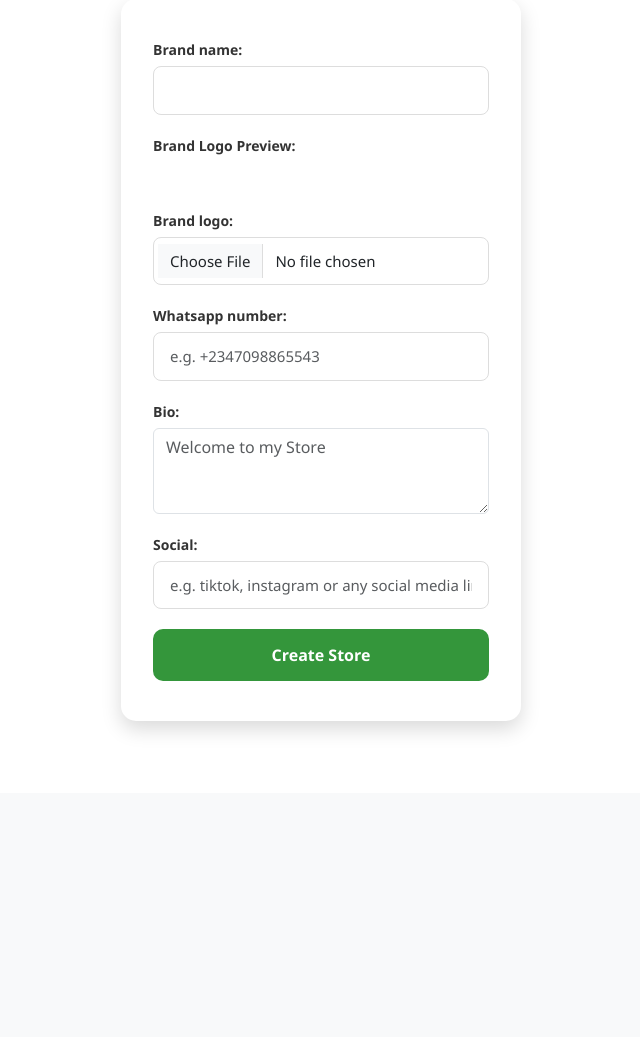
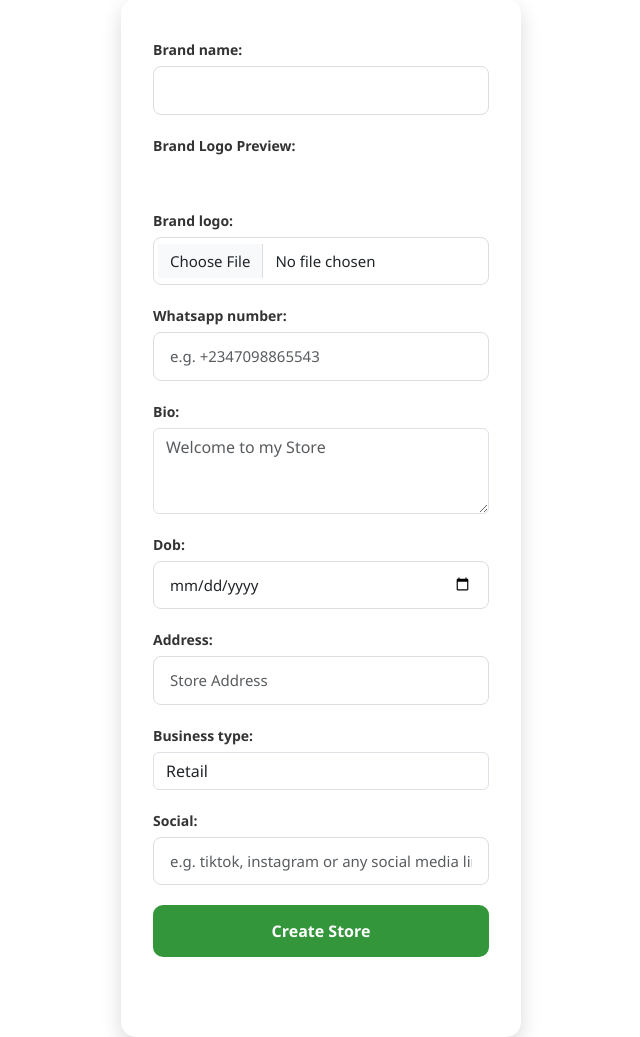
Before and after one commit to Improvisionwebber/waapfolio-01, a Django app: page /store/create/ in a window 1280 px wide. Shown: the part 107-1144 px from the top of the page, without its empty margins (319-959 px from the left). Before the commit the page ends 837 px from the top, so only its background shows below. Run offline with Django 5.2, Linux system fonts and the light colour scheme; a user stored in the database is signed in; data comes from the database, SQL or seed files in the repository; both versions use the stored data as it was after the commit; some libraries are stand-ins or nearby versions.

Commit message:
LESSGOOO

```diff
--- a/app/forms.py
+++ b/app/forms.py
@@ -22,20 +22,62 @@ class CustomClearableFileInput(ClearableFileInput):
 
 class StoreForm(forms.ModelForm):
     whatsapp_number = forms.CharField(
-        widget=forms.TextInput(attrs={'class': 'form-control', 'id': 'phone', 'placeholder': 'e.g. +2347098865543'})
+        widget=forms.TextInput(attrs={
+            'class': 'form-control',
+            'id': 'phone',
+            'placeholder': 'e.g. +2347098865543'
+        })
     )
+
     Bio = forms.CharField(
-        widget=forms.Textarea(attrs={'class': 'form-control', 'placeholder': 'Welcome to my Store', 'rows': 3})
+        widget=forms.Textarea(attrs={
+            'class': 'form-control',
+            'placeholder': 'Welcome to my Store',
+            'rows': 3
+        })
     )
+
     social = forms.URLField(
-        widget=forms.TextInput(attrs={'class': 'form-control', 'placeholder': 'e.g. tiktok, instagram or any social media link '})
+        required=False,
+        widget=forms.TextInput(attrs={
+            'class': 'form-control',
+            'placeholder': 'e.g. tiktok, instagram or any social media link'
+        })
     )
+
+    # --- NEW FIELDS ---
+    dob = forms.DateField(
+        required=False,
+        widget=forms.DateInput(attrs={
+            'class': 'form-control',
+            'type': 'date',
+            'placeholder': 'Date of Birth'
+        })
+    )
+
+    address = forms.CharField(
+        required=False,
+        widget=forms.TextInput(attrs={
+            'class': 'form-control',
+            'placeholder': 'Store Address'
+        })
+    )
+
+    business_type = forms.ChoiceField(
+        required=False,
+        choices=Store.BUSINESS_CHOICES,
+        widget=forms.Select(attrs={
+            'class': 'form-control'
+        })
+    )
+
     class Meta:
         model = Store
-        fields = ['brand_name', 'brand_logo', 'whatsapp_number', 'Bio', 'social']  # slug not included
+        fields = ['brand_name', 'brand_logo', 'whatsapp_number', 'Bio', 'social', 'dob', 'address', 'business_type']  # slug not included
         widgets = {
             'brand_logo': CustomClearableFileInput(attrs={'class': 'form-control'}),
         }
+
 
 
 
--- a/app/models.py
+++ b/app/models.py
@@ -36,6 +36,19 @@ class Store(models.Model):
     total_views = models.IntegerField(default=0)
     owner = models.OneToOneField(User, on_delete=models.CASCADE)
     social = models.URLField(max_length=255, blank=True, null=True)
+    dob = models.DateField(blank=True, null=True)
+    address = models.CharField(max_length=255, blank=True, null=True)
+
+    BUSINESS_CHOICES = [
+        ('retail', 'Retail'),
+        ('services', 'Services'),
+        ('food', 'Food & Beverage'),
+        ('fashion', 'Fashion'),
+        ('tech', 'Technology'),
+        ('other', 'Other'),
+    ]
+    business_type = models.CharField(max_length=50, choices=BUSINESS_CHOICES, blank=True, null=True)
+
     def save(self, *args, **kwargs):
         if not self.slug:
             self.slug = slugify(self.brand_name)
--- a/app/urls.py
+++ b/app/urls.py
@@ -58,6 +58,7 @@ urlpatterns = [
     path('add-product/', views.add_product, name='add_product'),
     path("report/<slug:slug>/", views.report_store, name="report_page"),
     path('delete-account/', views.delete_account, name='delete_account'),
+    path('notifications/', views.notifications_view, name='notifications'),
     ]
 if settings.DEBUG:
     urlpatterns += static(settings.MEDIA_URL, document_root=settings.MEDIA_ROOT)
--- a/app/views.py
+++ b/app/views.py
@@ -274,20 +274,40 @@ from django.db.models import Q
 
 from .models import Store, StoreImage, Item, ItemView, ProductMedia
 
+from django.shortcuts import render, get_object_or_404
+from django.db.models import Q
+from django.templatetags.static import static
+from django.urls import reverse
+from .models import Store, Item, ItemView, StoreImage, ProductMedia, Notification
+
 def view_store(request, slug):
     store = get_object_or_404(Store, slug=slug)
     items = Item.objects.filter(store=store)
     full_url = request.build_absolute_uri()
     whatsapp_link = f"https://wa.me/{store.whatsapp_number}"
 
-    # --- Session / unique views tracking ---
+    # -------------------------------
+    # Session / unique views tracking
+    # -------------------------------
     session_key = request.session.session_key
     if not session_key:
         request.session.create()
         session_key = request.session.session_key
 
+    # Track store view only once per session
+    store_viewed_key = f"viewed_store_{store.id}"
+    if not request.session.get(store_viewed_key) and request.user != store.owner:
+        store.total_views += 1
+        store.save()
+        Notification.objects.create(
+            user=store.owner,
+            message=f"{request.user.username} just viewed your store!",
+            link=request.build_absolute_uri()
+        )
+        request.session[store_viewed_key] = True
+
+    # Track individual item views
     for item in items:
-        # Check if already viewed by this user or session
         view_filter = Q(session_key=session_key)
         if request.user.is_authenticated:
             view_filter |= Q(user=request.user)
@@ -295,15 +315,15 @@ def view_store(request, slug):
         if not ItemView.objects.filter(item=item).filter(view_filter).exists():
             item.views += 1
             item.save()
-            store.total_views += 1
-            store.save()
             ItemView.objects.create(
                 item=item,
                 user=request.user if request.user.is_authenticated else None,
                 session_key=session_key
             )
 
-    # --- Item cover image logic ---
+    # -------------------------------
+    # Helper: get item cover image
+    # -------------------------------
     def get_cover_url(item):
         if item.image_url:
             return item.image_url
@@ -332,11 +352,13 @@ def view_store(request, slug):
 
         return static('images/no-image.png')
 
+    # -------------------------------
+    # Build items meta
+    # -------------------------------
     items_meta = []
     for item in items:
         product_path = reverse('product_detail', kwargs={'id': item.id})
         absolute_product_url = request.build_absolute_uri(product_path)
-
         items_meta.append({
             'item': item,
             'cover_url': get_cover_url(item),
@@ -346,18 +368,7 @@ def view_store(request, slug):
 
     gallery_images = store.images.filter(item__isnull=True)
 
-    # Check if user owns any store
     user_has_store = request.user.is_authenticated and Store.objects.filter(owner=request.user).exists()
-
-    # Create notification if viewer is not the owner
-    if request.user != store.owner:
-        store.total_views += 1
-        store.save()
-        Notification.objects.create(
-            user=store.owner,
-            message=f"{request.user.username} just viewed your store!",
-            link=request.build_absolute_uri()
-        )
 
     return render(request, 'store/view_store.html', {
         'store': store,
@@ -636,11 +647,11 @@ def delete_account(request):
     # GET request: show confirmation page
     return render(request, "confirm_delete_account.html")
 # notifications/views.py
-from django.shortcuts import render
-from django.contrib.auth.decorators import login_required
-from .models import Notification
-
 @login_required
 def notifications_view(request):
+    store = Store.objects.filter(owner=request.user).first()
     notifications = request.user.notifications.order_by("-created_at")
-    return render(request, "notifications.html", {"notifications": notifications})
+    return render(request, "notifications.html", {
+        "store": store,
+        "notifications": notifications
+    })
--- a/templates/app/manage_store.html
+++ b/templates/app/manage_store.html
@@ -175,7 +175,7 @@
     {% endif %}
 
     <button type="submit" class="btn btn-success mt-3">
-      {% if form.instance.pk %}Save Changes{% else %}Add Product + Images + Videos{% endif %}
+      {% if form.instance.pk %}Save Changes{% else %}FINISH   {% endif %}
     </button>
   </form>
 
--- a/templates/confirm_delete_account.html
+++ b/templates/confirm_delete_account.html
@@ -9,7 +9,7 @@
     <form method="post">
         {% csrf_token %}
         <button type="submit" name="confirm" class="btn btn-danger">Yes, Delete My Account</button>
-        <a href="{% url 'account_settings' %}" class="btn btn-secondary">Cancel</a>
+        <a href="{% url 'profile' %}" class="btn btn-secondary">Cancel</a>
     </form>
 </div>
 {% endblock body %}
--- a/templates/store/create_store.html
+++ b/templates/store/create_store.html
@@ -12,7 +12,7 @@ CREATE YOUR WAAP FOLIO STORE
 <!-- CSS for intl-tel-input -->
 <link rel="stylesheet" href="https://cdnjs.cloudflare.com/ajax/libs/intl-tel-input/17.0.8/css/intlTelInput.css" />
 
-<form method="POST" enctype="multipart/form-data" class="form">
+<form method="POST" enctype="multipart/form-data" class="form" style="padding-bottom: 80px;">
     {% csrf_token %}
 
     <p>
@@ -47,10 +47,30 @@ CREATE YOUR WAAP FOLIO STORE
         {{ form.Bio.errors }}
     </p>
     <p>
-        {{ form.social.label_tag }}
-        {{ form.social }}
-        {{ form.social.errors }}
-    </p>
+    {{ form.dob.label_tag }}
+    {{ form.dob }}
+    {{ form.dob.errors }}
+</p>
+
+<p>
+    {{ form.address.label_tag }}
+    {{ form.address }}
+    {{ form.address.errors }}
+</p>
+
+<p>
+    {{ form.business_type.label_tag }}
+    {{ form.business_type }}
+    {{ form.business_type.errors }}
+</p>
+
+<p>
+    {{ form.social.label_tag }}
+    <input type="text" name="{{ form.social.name }}" class="form-control" placeholder="e.g. tiktok, instagram or any social media link" value="{{ form.social.value|default_if_none:'' }}">
+    {{ form.social.errors }}
+</p>
+
+
     <button type="submit" class="btn btn-primary">
         {% if form.instance.pk %}
             Save Changes
```
Also changed, not shown: templates/store/view_store.html (+9 -10 lines), app/migrations/0008_store_address_store_business_type_store_dob.py (added), db.sqlite3.
